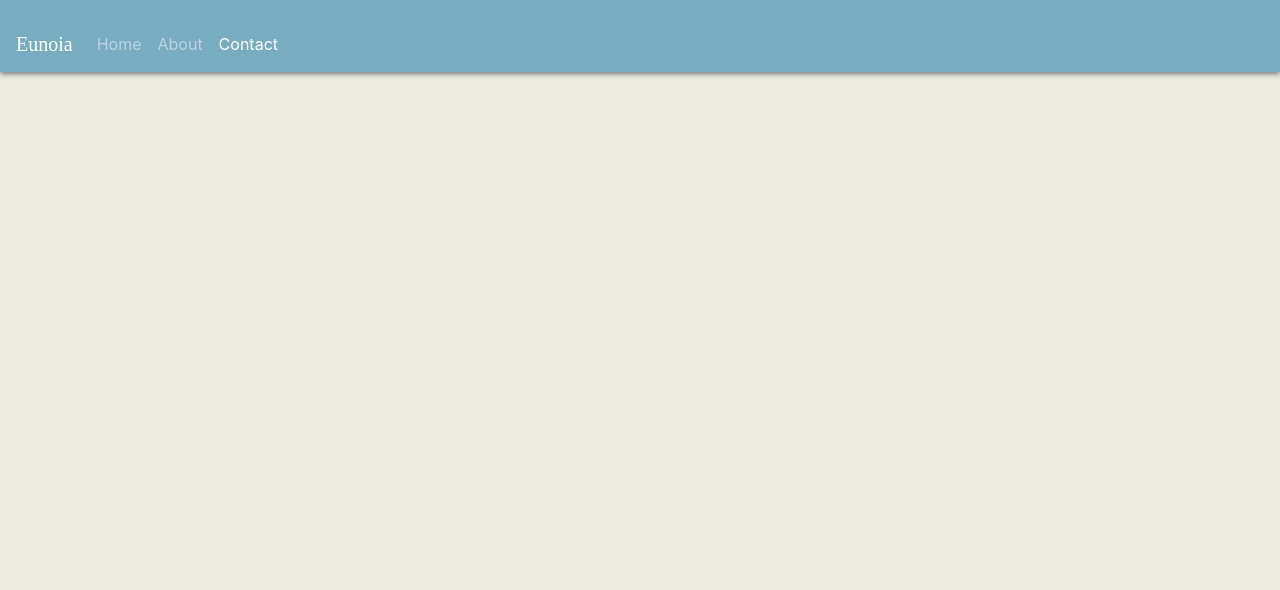
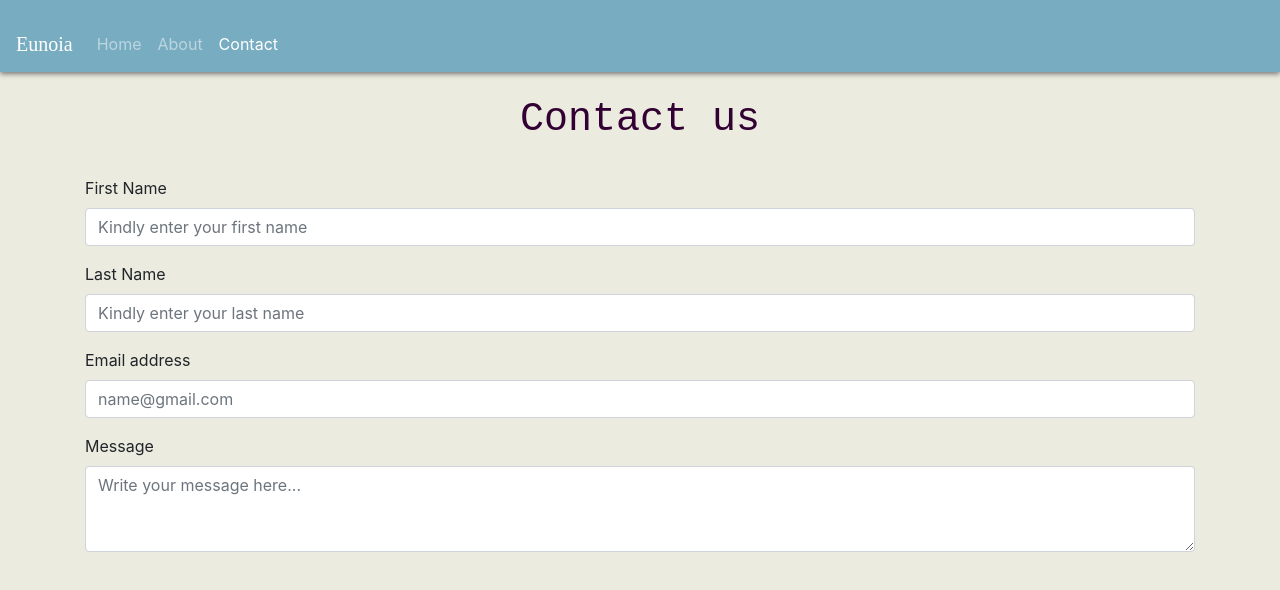
Before and after one commit to mariam442/Competition, a plain HTML site: page contact.html in a window 1280 px wide. Drawn offline with nearby package versions, Linux system fonts and the light colour scheme.

Commit message:
Updated contact

```diff
--- a/CSS/stylesheet.CSS
+++ b/CSS/stylesheet.CSS
@@ -75,3 +75,8 @@ body{
 .bhere{
   background-color: #78acc1;
 }
+h1{
+  text-align: center;
+  color: #330033;
+  font-family: monospace;
+}
--- a/contact.html
+++ b/contact.html
@@ -32,6 +32,29 @@
         </div>
         </nav>
     </div>
+    <br>
+    <h1> Contact us </h1>
+    <br>
+    <div class="container">
+      <form>
+        <div class="form-group">
+          <label for="exampleFormControlInput1">First Name</label>
+          <input type="email" class="form-control" id="exampleFormControlInput1" placeholder="Kindly enter your first name">
+        </div>
+        <div class="form-group">
+          <label for="exampleFormControlInput1">Last Name</label>
+          <input type="email" class="form-control" id="exampleFormControlInput1" placeholder="Kindly enter your last name">
+        </div>
+        <div class="form-group">
+          <label for="exampleFormControlInput1">Email address</label>
+          <input type="email" class="form-control" id="exampleFormControlInput1" placeholder="name@gmail.com">
+        </div>
+        <div class="form-group">
+          <label for="exampleFormControlTextarea1">Message</label>
+          <textarea class="form-control" id="exampleFormControlTextarea1" rows="3" placeholder="Write your message here..."></textarea>
+        </div>
+      </form>
+    </div>
     <script src="https://code.jquery.com/jquery-3.2.1.slim.min.js" integrity="sha384-KJ3o2DKtIkvYIK3UENzmM7KCkRr/rE9/Qpg6aAZGJwFDMVNA/GpGFF93hXpG5KkN" crossorigin="anonymous"></script>
     <script src="https://cdn.jsdelivr.net/npm/popper.js@1.12.9/dist/umd/popper.min.js" integrity="sha384-ApNbgh9B+Y1QKtv3Rn7W3mgPxhU9K/ScQsAP7hUibX39j7fakFPskvXusvfa0b4Q" crossorigin="anonymous"></script>
     <script src="https://cdn.jsdelivr.net/npm/bootstrap@4.0.0/dist/js/bootstrap.min.js" integrity="sha384-JZR6Spejh4U02d8jOt6vLEHfe/JQGiRRSQQxSfFWpi1MquVdAyjUar5+76PVCmYl" crossorigin="anonymous"></script>
```
